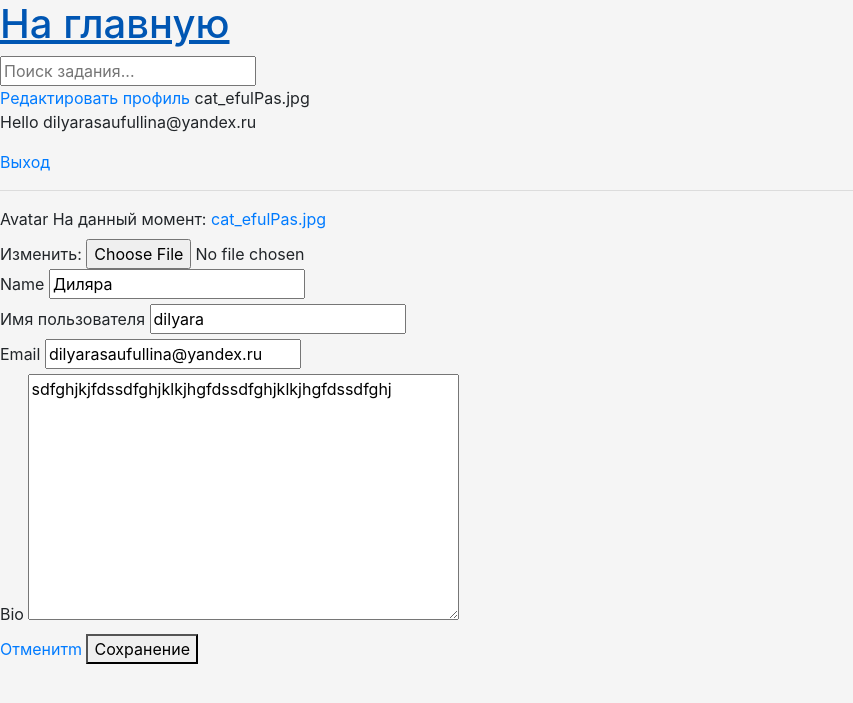
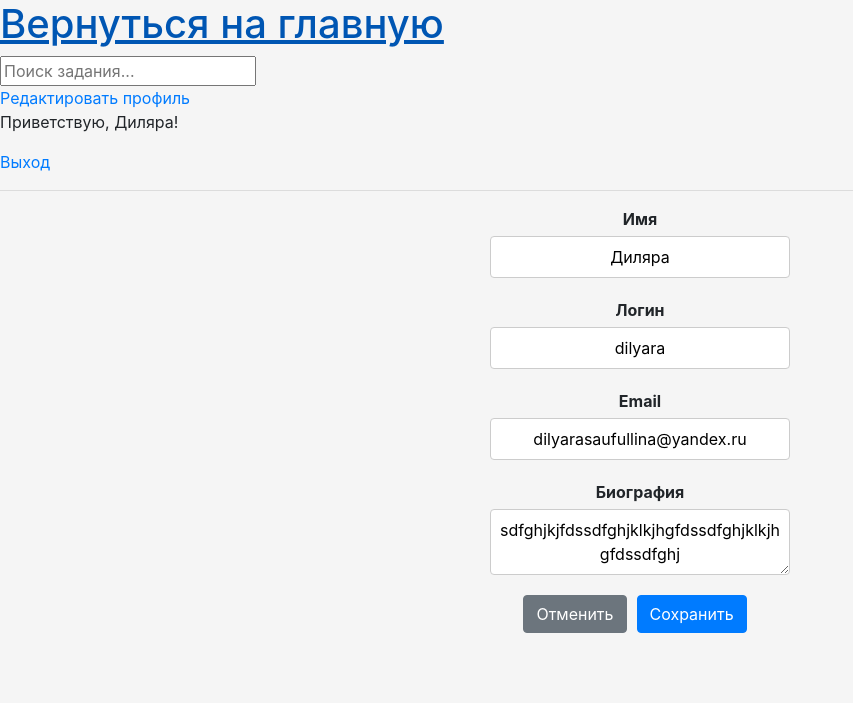
Before and after one commit to dilyara510/python_libs7, a Django app: page /update-user/ in a window 1280 px wide. Shown: the top 703 px of the page, without its empty margins (0-853 px from the left). Run offline with Django 4.2, Linux system fonts and the light colour scheme; a user stored in the database is signed in; some libraries are stand-ins or nearby versions.

Commit message:
Изменено окно редактирования профиля

```diff
--- a/base/templates/base/update-user.html
+++ b/base/templates/base/update-user.html
@@ -1,16 +1,48 @@
+
 {% extends 'main.html' %}
-
+{% load static %}
 {% block content %}
 
-<!-- {%  csrf_token %}
-{% for field in form %}
-<div>
-{{field.label}}
-{{field}}
+<!-- Пример формы для редактирования данных пользователя -->
+<form method="POST" action="{% url 'update-user' %}">
+  <link rel="stylesheet" href="{% static 'css/bootstrap.min.css' %}">
+  <link rel="stylesheet" href="{% static 'styles/form_styles.css' %}">
+  {% csrf_token %}
+
+  <div class="form__group">
+      <label for="id_name">Имя</label>
+      <input type="text" name="name" id="id_name" value="{{ user.name }}">
+  </div>
+
+  <div class="form__group">
+    <label for="id_username">Логин</label>
+    <input type="text" name="username" id="id_username"value="{{ user.username }}">
+  </div>
+
+  <div class="form__group">
+      <label for="id_email">Email</label>
+      <input type="email" name="email" id="id_email" value="{{ user.email }}">
+  </div>
+
+  <div class="form__group">
+      <label for="id_bio">Биография</label>
+      <textarea name="bio" id="id_bio">{{ user.bio }}</textarea>
+  </div>
+
+
+  <div class="form__buttons">
+    <a href="/" class="btn btn-secondary">Отменить</a>
+    <button type="submit" class="btn btn-primary">Сохранить</button>
 </div>
-{% endfor %} -->
 
-<form class="form"  method="POST" >
+
+</form>
+
+
+  {% endblock content %}
+
+
+  {% comment %} <form class="form"  method="POST" >
     {% csrf_token %}
 
     {% for field in form %}
@@ -22,10 +54,7 @@
 
 
     <div>
-      <a href="/">Отменитm</a>
+      <a href="/">Отменить</a>
       <button type="submit">Сохранение</button>
     </div>
-  </form>
-
-
-  {% endblock content %}
+  </form> {% endcomment %}
--- /dev/null
+++ b/static/styles/form_styles.css
@@ -0,0 +1,86 @@
+
+.form {
+    max-width: 400px;
+    margin: 0 auto;
+}
+
+.form__group {
+    margin-bottom: 20px;
+}
+
+.form__group label {
+    display: block;
+    margin-bottom: 5px;
+    font-weight: bold;
+}
+
+.form__group input,
+.form__group textarea {
+    width: 100%;
+    padding: 8px;
+    box-sizing: border-box;
+    border: 1px solid #ccc;
+    border-radius: 4px;
+}
+
+.form button {
+    background-color: #4caf50;
+    color: #fff;
+    padding: 10px 15px;
+    border: none;
+    border-radius: 4px;
+    cursor: pointer;
+}
+
+.form button:hover {
+    background-color: #45a049;
+}
+
+.form a {
+    color: #4caf50;
+    text-decoration: none;
+}
+
+.form a:hover {
+    text-decoration: underline;
+}
+.form__group label {
+    display: block;
+    margin-bottom: 5px;
+    font-weight: bold;
+    text-align: center;
+}
+
+.form__group {
+    text-align: center;
+    display: flex;
+    flex-direction: column;
+    align-items: center;
+}
+
+.form__group label {
+    display: block;
+    margin-bottom: 5px;
+    font-weight: bold;
+    text-align: left;
+}
+
+.form__group input,
+.form__group textarea {
+    width: 300px;
+    padding: 8px;
+    box-sizing: border-box;
+    border: 1px solid #ccc;
+    border-radius: 4px;
+    text-align: center;
+}
+
+.form__buttons {
+    display: flex;
+    justify-content: center;
+    margin-top: 15px;
+}
+
+.form__buttons button {
+    margin: 0 10px;
+}
--- a/templates/navbar.html
+++ b/templates/navbar.html
@@ -1,16 +1,16 @@
 <a href="/">
-    <h1>На главную</h1>
+    <h1>Вернуться на главную</h1>
 </a>
 
 <form method="GET" action="{%url 'home' %}">
     <input type="text" name="q" placeholder="Поиск задания..."/>
+</form>
 
-</form>
 <a href="{% url 'update-user' %}">Редактировать профиль</a>
 
-{{request.user.avatar}}
+
 {% if request.user.is_authenticated %}
-<p>Hello {{request.user}}</p>
+<p>Приветствую, {{request.user.name}}!</p>
 <a href="{% url 'logout' %}">Выход</a>
 {% else %}
 <a href="{% url 'login' %}">Вход</a>
```
Also changed, not shown: base/templates/base/activity_component.html (+11 -2 lines), base/templates/base/topics_component.html (+2 -24 lines), static/styles/navbar_styles.css (added, +33 -0 lines), db.sqlite3.
